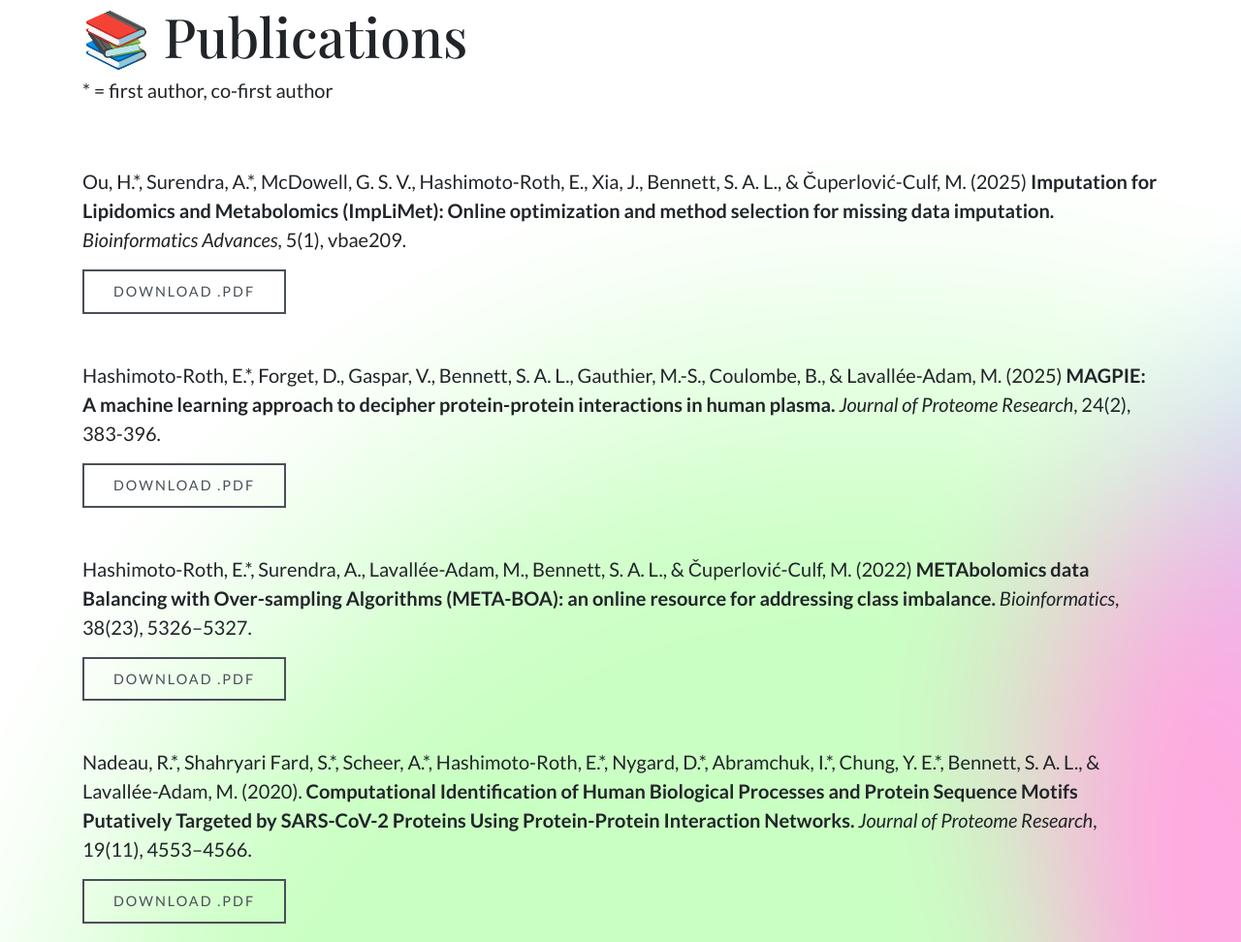
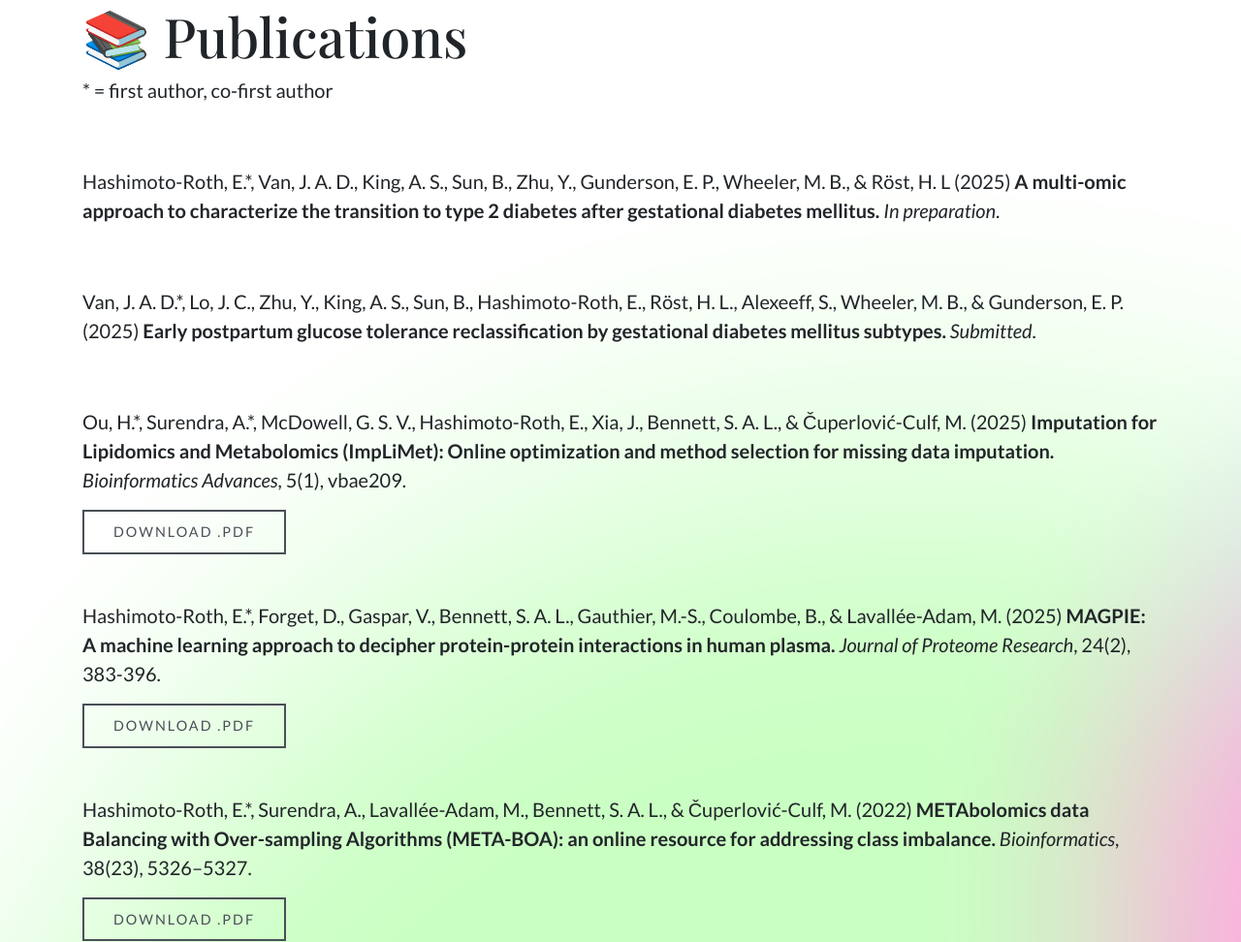
Before and after one commit to emihash/emihash.github.io, a plain HTML site: page index.html in a window 1280 px wide. Shown: the part 2907-3879 px from the top of the page at 97% size. Drawn offline with nearby package versions, Linux system fonts and the light colour scheme; a web font is replaced by a local one.

Commit message:
Add files via upload

```diff
--- a/index.html
+++ b/index.html
@@ -205,6 +205,16 @@
                 </div>
                 <div class="row pub mt-5">
                     <div class="col-12">
+                        <p>Hashimoto-Roth, E.*, Van, J. A. D., King, A. S., Sun, B., Zhu, Y., Gunderson, E. P., Wheeler, M. B., &amp; Röst, H. L (2025) <strong>A multi-omic approach to characterize the transition to type 2 diabetes after gestational diabetes mellitus.</strong> <em>In preparation</em>.</p>
+                    </div>
+                </div>
+                <div class="row pub mt-5">
+                    <div class="col-12">
+                        <p>Van, J. A. D.*, Lo, J. C., Zhu, Y., King, A. S., Sun, B., Hashimoto-Roth, E., Röst, H. L., Alexeeff, S., Wheeler, M. B., &amp; Gunderson, E. P. (2025) <strong>Early postpartum glucose tolerance reclassification by gestational diabetes mellitus subtypes.</strong> <em>Submitted</em>.</p>
+                    </div>
+                </div>
+                <div class="row pub mt-5">
+                    <div class="col-12">
                         <p>Ou, H.*, Surendra, A.*, McDowell, G. S. V., Hashimoto-Roth, E., Xia, J., Bennett, S. A. L., &amp; Čuperlović-Culf, M. (2025) <strong>Imputation for Lipidomics and Metabolomics (ImpLiMet): Online optimization and method selection for missing data imputation.</strong> <em>Bioinformatics Advances</em>, 5(1), vbae209.</p>
                         <a href="./docs/Ou2025_Bioinform_adv.pdf" role="button" class="btn btn-ehr" target="_blank" alt="Button to download .pdf" aria-label="Download .pdf">download .pdf</a>
                     </div>
```
